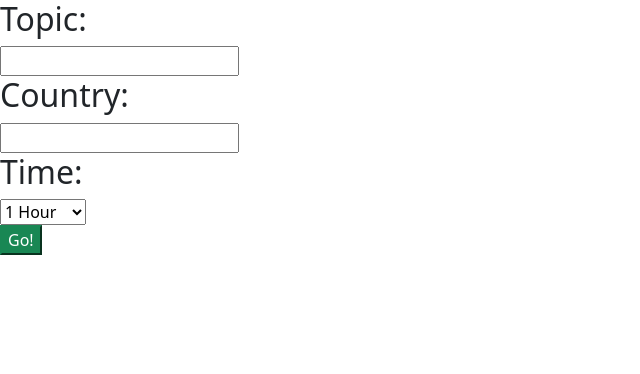
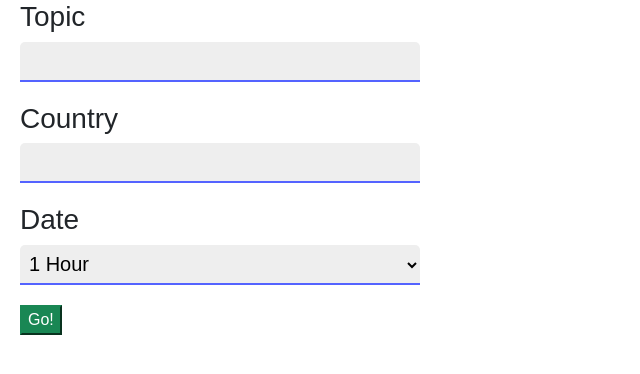
Before and after one commit to DM880/news, a Django app: template src/interfaces/app/templates/home.html in a window 1280 px wide. Shown: the top 374 px of the page, without its empty margins (0-640 px from the left). Run offline with Django 4.2, Linux system fonts and the light colour scheme; the template is opened without the code that fills it, so the values that code supplies are empty; some libraries are stand-ins or nearby versions.

Commit message:
css for input

```diff
--- /dev/null
+++ b/src/interfaces/app/static/css/home.css
@@ -0,0 +1,28 @@
+.input-wrapper{
+  font-family: 'Montserrat',sans-serif;
+  margin-left: 20px;
+}
+
+.input-search{
+  border: solid 2px #5463FF;
+  border-top: none;
+  border-left: none;
+  border-right: none;
+  height: 40px;
+  width: 400px;
+  font-size: 20px;
+  transition: all 300ms ease-in-out;
+  border-radius: 5px;
+  padding-left: 5px;
+  margin-bottom: 20px;
+  background-color: #EEEEEE;
+  border-bottom-right-radius: 0px;
+  border-bottom-left-radius: 0px;
+}
+
+.input-search:focus{
+  border-bottom: solid 3px #38E54D;
+  outline: none;
+  background-color: #3C4048;
+  color: white;
+}
--- a/src/interfaces/app/templates/base.html
+++ b/src/interfaces/app/templates/base.html
@@ -10,6 +10,8 @@
      <link rel='stylesheet' href='https://cdnjs.cloudflare.com/ajax/libs/font-awesome/6.1.1/css/all.min.css'>
     <link rel='stylesheet' href='https://cdnjs.cloudflare.com/ajax/libs/bootstrap/5.0.2/css/bootstrap.min.css'>
 
+    {% block css %} {% endblock %}
+
     </head>
     <body>
 
--- a/src/interfaces/app/templates/home.html
+++ b/src/interfaces/app/templates/home.html
@@ -2,6 +2,8 @@
 {% load static %}
 
     {% block title %}Home{% endblock %}
+
+    {% block css %}<link rel='stylesheet' href="{% static 'css/home.css' %}"> {% endblock %}
 
 
     {% block content %}
@@ -12,16 +14,18 @@
         {% endfor %}
         </div>
 
+        <div class="input-wrapper">
+
         <form action="{% url 'search' %}" method="post">
             {% csrf_token %}
-        <h2>Topic:</h2>
-        <input name="topic" class="topic"></input>
+        <h3 class="label">Topic</h3>
+        <input name="topic" class="topic input-search"></input>
 
-        <h2>Country:</h2>
-        <input name="location" class="country"></input>
+        <h3 class="label">Country</h3>
+        <input name="location" class="country input-search"></input>
 
-        <h2>Time:</h2>
-        <select name="time" class="time">
+        <h3 class="label">Date</h3>
+        <select name="time" class="time input-search">
             <option value='1h' class="option" selected>1 Hour</option>
             <option value='1w' class="option">1 Week</option>
             <option value='1m' class="option">1 Month</option>
@@ -32,4 +36,6 @@
         <button type="submit" class="btn-success">Go!</button>
         </form>
 
+         </div>
+
     {% endblock %}
```
